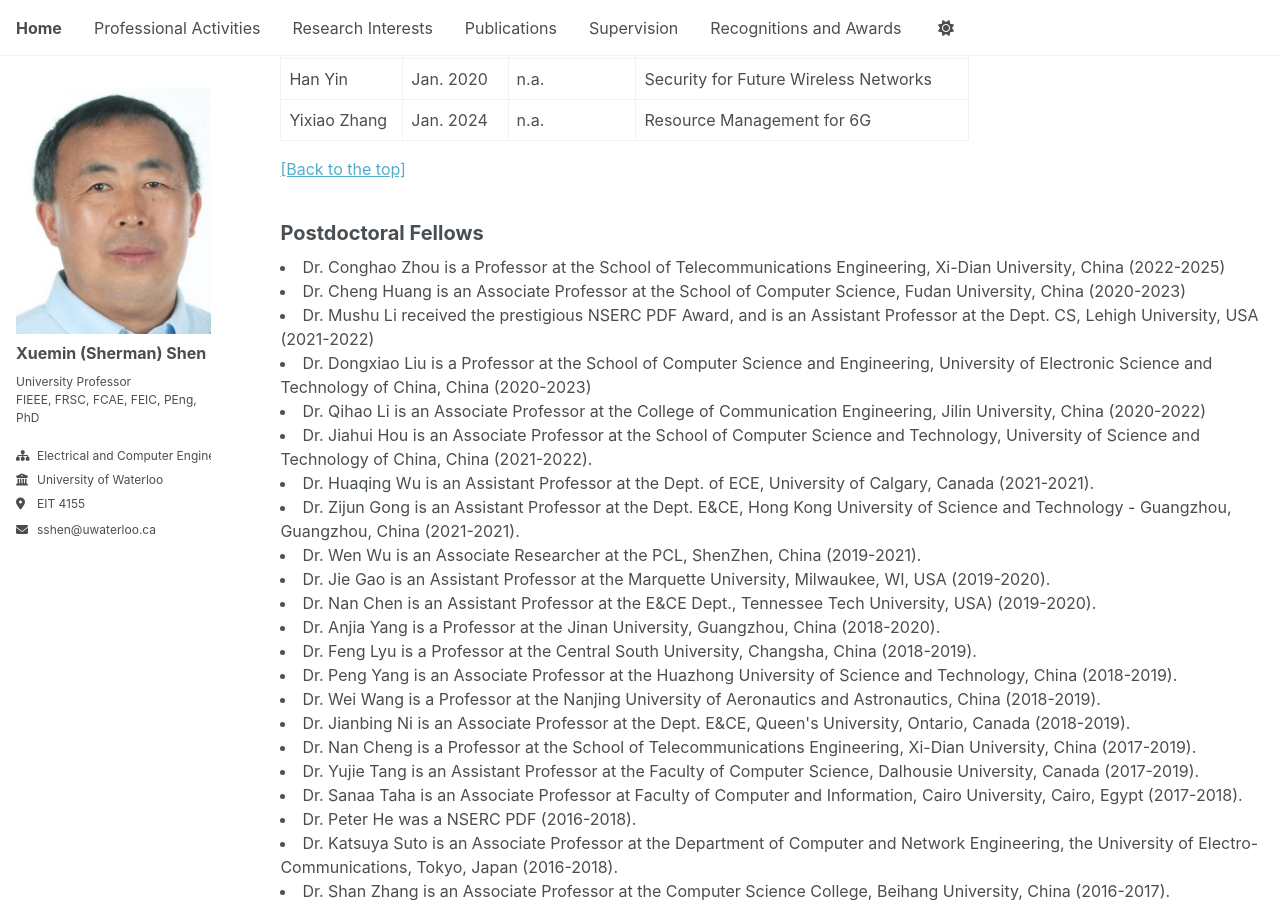
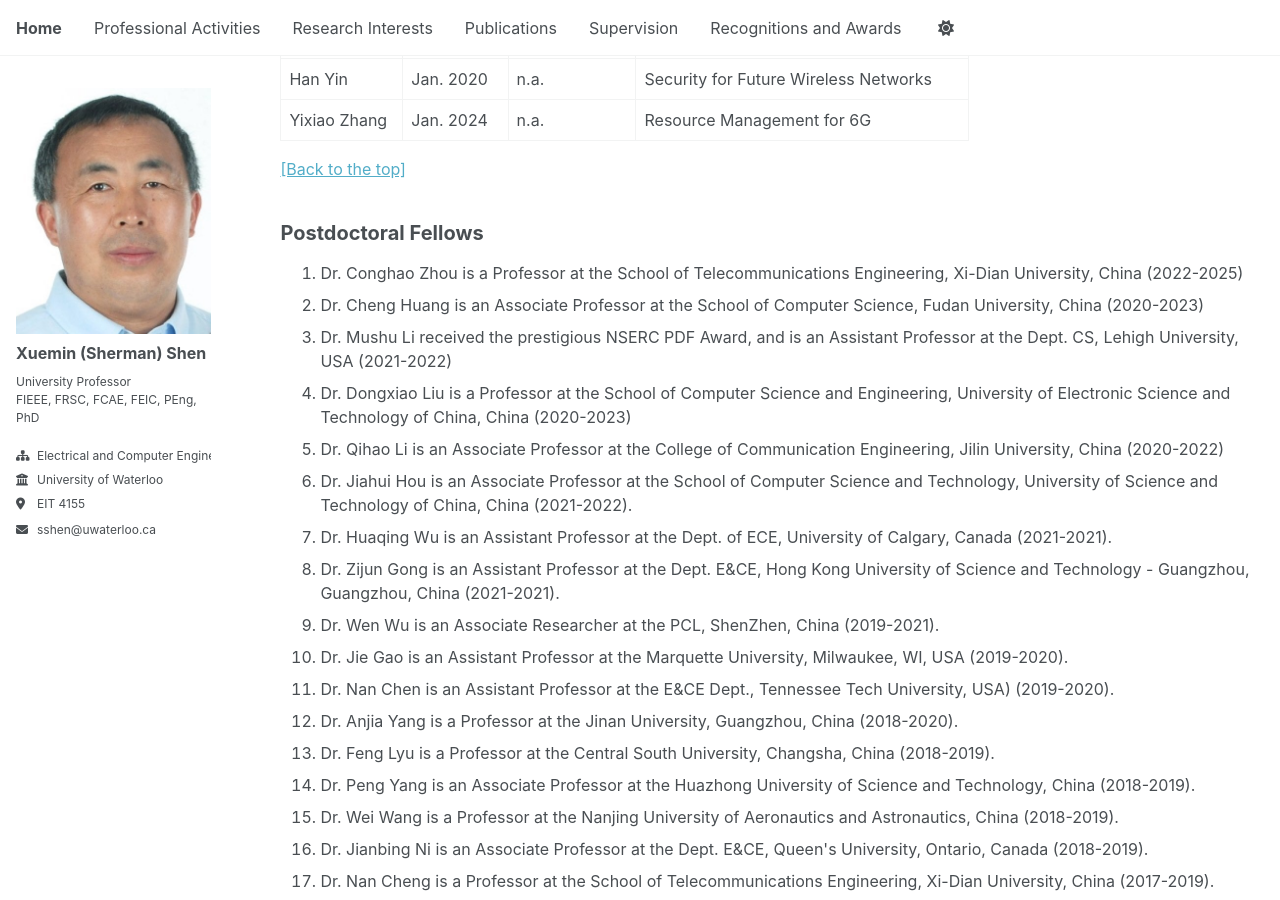
Before and after one commit to m64he/sshen, a Jekyll site: the page built from _pages/supervision.md, in a window 1280 px wide and 900 px high, scrolled down 514 px. Built offline with Jekyll 4.4.1, drawn with Linux system fonts in a browser that asks for light colours; a script that is not in the unit is left out.

Commit message:
Update supervision.md

```diff
--- a/_pages/supervision.md
+++ b/_pages/supervision.md
@@ -52,6 +52,7 @@ table th:nth-of-type(4) {
 
 ## Postdoctoral Fellows
 
+<ol type="1">
 <li>Dr. Conghao Zhou is a Professor at the School of Telecommunications Engineering, Xi-Dian University, China (2022-2025)</li>
 <li>Dr. Cheng Huang is an Associate Professor at the School of Computer Science, Fudan University, China (2020-2023)</li>
 <li>Dr. Mushu Li received the prestigious NSERC PDF Award, and is an Assistant Professor at the Dept. CS, Lehigh University, USA (2021-2022)</li>
@@ -107,6 +108,7 @@ table th:nth-of-type(4) {
 <li>Dr. Sangheon Pack is a Professor at the School of Electrical Engineering, Korea University, Korea (2005-2006).</li>
 <li>Dr. Jun Cai is a Professor at the Department of Electrical and Computer Engineering, Concordia University, Canada (2004-2006).</li>
 <li>Dr. Liang Xu is with Qualcomm, San Diego, USA (2003-2004).</li>
+</ol>
 
 
 [\[Back to the top\]](#supervision_top)
```
